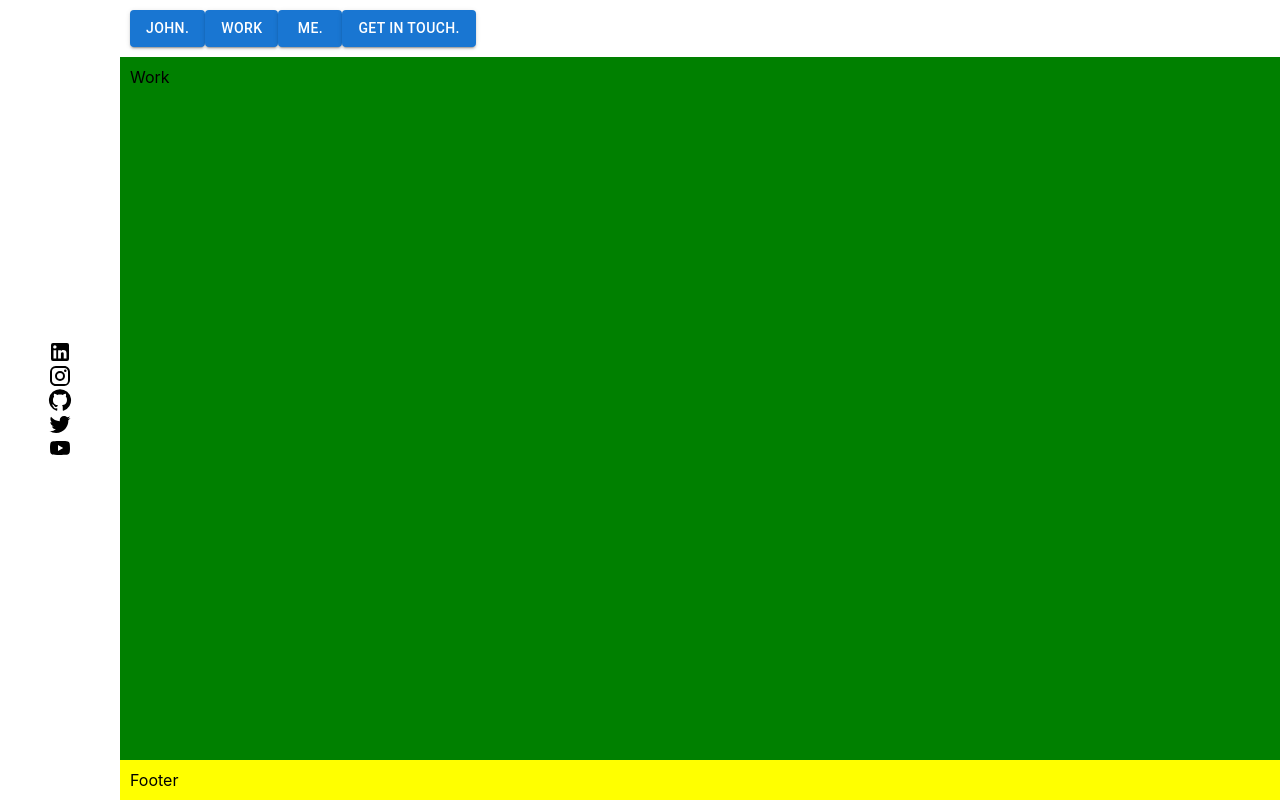
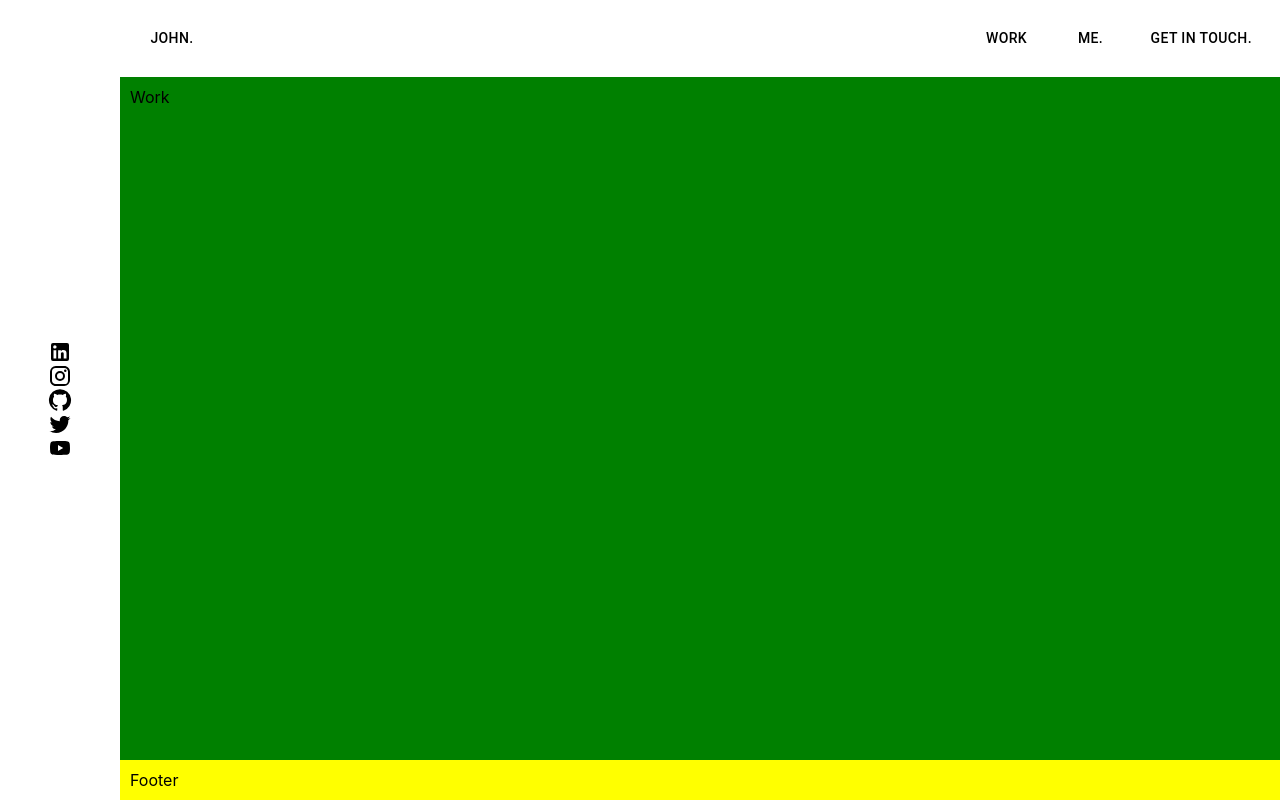
Before and after one commit to johnec123/ReactPersonalWebsite, a React (Create React App) app: page /work in a window 1280 px wide. Built offline with nearby package versions, Linux system fonts and the light colour scheme.

Commit message:
navBar initial work

```diff
--- a/src/main/components/layout/navBar/index.tsx
+++ b/src/main/components/layout/navBar/index.tsx
@@ -1,13 +1,19 @@
+import "./styles.css";
+
 import React from "react";
 import NavButton from "../../navButton";
 
 const NavBar: React.FC = () => {
   return (
-    <nav>
-      <NavButton linkTo="/" buttonText="John." />
-      <NavButton linkTo="work" buttonText="Work" />
-      <NavButton linkTo="me" buttonText="Me." />
-      <NavButton linkTo="get-in-touch" buttonText="Get In Touch." />
+    <nav className="navBar-wrapper">
+      <div className="navBar-leftSide">
+        <NavButton linkTo="/" buttonText="John." />
+      </div>
+      <div className="navBar-rightSide">
+        <NavButton linkTo="work" buttonText="Work" />
+        <NavButton linkTo="me" buttonText="Me." />
+        <NavButton linkTo="get-in-touch" buttonText="Get In Touch." />
+      </div>
     </nav>
   );
 };
--- /dev/null
+++ b/src/main/components/layout/navBar/styles.css
@@ -0,0 +1,10 @@
+.navBar-wrapper {
+  display: flex;
+  flex-direction: row;
+  justify-content: space-between;
+}
+
+.navBar-rightSide {
+  display: flex;
+  flex-direction: row;
+}
--- a/src/main/components/navButton/index.tsx
+++ b/src/main/components/navButton/index.tsx
@@ -1,3 +1,5 @@
+import "./styles.css";
+
 import { Button } from "@mui/material";
 import React from "react";
 import { Link } from "react-router-dom";
@@ -9,9 +11,11 @@ interface NavButtonProps {
 
 const NavButton: React.FC<NavButtonProps> = ({ linkTo, buttonText }) => {
   return (
-    <Button component={Link} to={linkTo} variant="contained">
-      {buttonText}
-    </Button>
+    <div className="navButton">
+      <Button component={Link} to={linkTo} sx={{ color: "black" }}>
+        {buttonText}
+      </Button>
+    </div>
   );
 };
 
--- /dev/null
+++ b/src/main/components/navButton/styles.css
@@ -0,0 +1,3 @@
+.navButton {
+  padding: 10px;
+}
```
